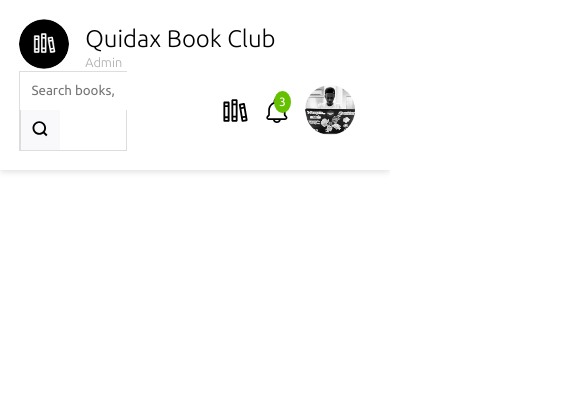
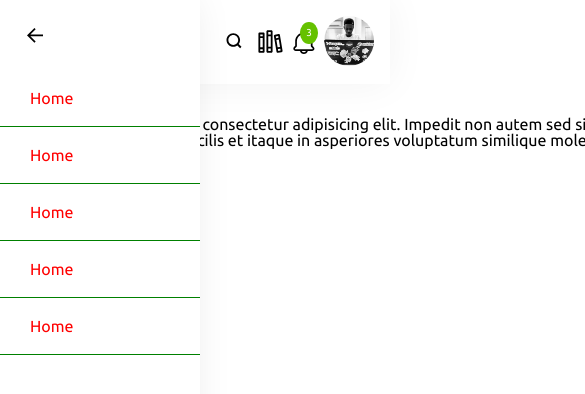
Before and after one commit to Easybuoy/quidax-assessment, a website: page index.html in a window 390 px wide. Shown: the top 394 px of the page, 585 px wide, since content can reach past the window. Drawn offline with nearby package versions, Linux system fonts and the light colour scheme; files that its build step writes are made by us from their sources.

Commit message:
style navigation

```diff
--- a/index.html
+++ b/index.html
@@ -12,14 +12,20 @@
   </head>
   <body>
     <nav>
-      <div class="nav__logo">
-        <a href="/">
-          <img class="img_sm" src="./assets/logo.png" alt="Logo"
-        /></a>
+      <div class="nav__left">
+        <div class="nav__menu" onclick="toggleNav()">
+          <img src="./assets/menu.svg" alt="Menu" />
+        </div>
 
-        <div class="nav__logo__text">
-          <h3>Quidax Book Club</h3>
-          <p>Admin</p>
+        <div class="nav__logo">
+          <a href="/">
+            <img class="img_sm" src="./assets/logo.png" alt="Logo" />
+          </a>
+
+          <div class="nav__logo__text">
+            <h3>Quidax Book Club</h3>
+            <p>Admin</p>
+          </div>
         </div>
       </div>
 
@@ -32,6 +38,10 @@
       </div>
 
       <div class="nav__links">
+        <div class="nav__links__item search-icon">
+          <img src="./assets/search.svg" alt="Search" />
+        </div>
+
         <div class="nav__links__item">
           <img class="img_xs" src="./assets/book.svg" alt="Book" />
         </div>
@@ -49,5 +59,30 @@
         </div>
       </div>
     </nav>
+
+    <div id="sidebar" class="active">
+      <div class="back-button" onclick="toggleNav()" >
+        <img src="./assets/back.svg" alt="Back" />
+      </div>
+      <ul>
+        <li>Home</li>
+        <li>Home</li>
+        <li>Home</li>
+        <li>Home</li>
+        <li>Home</li>
+      </ul>
+    </div>
+
+    <div class="main-content">
+      <h2>My COntent</h2>
+      <p>
+        Lorem ipsum dolor sit amet consectetur adipisicing elit. Impedit non
+        autem sed sint iste quidem sapiente, voluptatem doloremque repellendus
+        facilis et itaque in asperiores voluptatum similique molestiae, fugiat
+        error? Ratione!
+      </p>
+    </div>
+
+    <script src="./js/index.js"></script>
   </body>
 </html>
--- a/js/index.js
+++ b/js/index.js
@@ -0,0 +1,23 @@
+window.addEventListener("click", (e) => {
+  if (window.screen.width < 660) {
+    if (document.getElementById("sidebar").contains(e.target)) {
+      if (e.target.alt === "Back") {
+        document.getElementById("sidebar").classList.remove("active");
+      }
+    } else {
+      if (!(e.target.alt === "Menu")) {
+        document.getElementById("sidebar").classList.remove("active");
+      }
+    }
+  }
+});
+
+window.addEventListener("resize", () => {
+  if (window.screen.width > 660) {
+  }
+  //   console.log(window.screen.width);
+});
+
+const toggleNav = () => {
+  document.getElementById("sidebar").classList.add("active");
+};
--- a/less/navigation.less
+++ b/less/navigation.less
@@ -4,8 +4,25 @@ nav {
   justify-content: space-between;
   align-items: center;
   padding: 1.2rem;
-  box-shadow: 0px 2px 6px 0px rgba(0, 0, 0, 0.12);
+  box-shadow: 0px 0px 40px rgba(0, 0, 0, 0.05);
 
+  @media only screen and (max-width: 500px) {
+    padding: 1rem 0.5rem;
+  }
+
+  .nav__left {
+    display: flex;
+    flex-wrap: wrap;
+    align-items: center;
+    .nav__menu {
+      display: none;
+      cursor: pointer;
+      margin-right: 1rem;
+
+      @media only screen and (max-width: 660px) {
+        display: flex;
+      }
+    }
     .nav__logo {
       display: flex;
       flex-wrap: wrap;
@@ -22,6 +39,11 @@ nav {
           color: @grey;
           font-weight: 300;
         }
+
+        @media only screen and (max-width: 1100px) {
+          display: none;
+        }
+      }
     }
   }
 
@@ -33,6 +55,19 @@ nav {
     display: flex;
     flex-wrap: wrap;
     justify-content: space-between;
+
+    @media only screen and (max-width: 1200px) {
+      width: 40%;
+    }
+
+    @media only screen and (max-width: 850px) {
+      width: 50%;
+    }
+
+    @media only screen and (max-width: 660px) {
+      display: none;
+    }
+
     input {
       border: none;
       font-family: @primaryFont;
@@ -57,6 +92,17 @@ nav {
 
     .nav__links__item {
       padding: 0 1rem;
+      @media only screen and (max-width: 500px) {
+        padding: 0 0.5rem;
+      }
+    }
+
+    .search-icon {
+      display: none;
+
+      @media only screen and (max-width: 660px) {
+        display: block;
+      }
     }
 
     .notification {
@@ -67,9 +113,9 @@ nav {
         top: -7px;
         right: -2px;
         color: @white;
-        font-size: 12px;
+        font-size: 10px;
         background: @lightGreen;
-        padding: 5px;
+        padding: 6px;
         border-radius: 50%;
         display: flex;
         flex-wrap: wrap;
@@ -90,3 +136,57 @@ nav {
     border-radius: 50%;
   }
 }
+
+#sidebar {
+  position: fixed;
+  left: -200px;
+  background: #ffffff;
+  height: 100%;
+  transition: all 500ms linear;
+  // text-align: center;
+  position: fixed;
+  box-shadow: -10px 0px 40px rgba(0, 0, 0, 0.1);
+  // background: rgba(0, 0, 0, 0.35);
+  @media only screen and (max-width: 660px) {
+    bottom: 0;
+    top: 0;
+    z-index: 99;
+  }
+
+  .back-button {
+    display: none;
+
+    @media only screen and (max-width: 660px) {
+      display: flex;
+    }
+  }
+}
+
+#sidebar.active {
+  left: 0;
+  width: 350px;
+
+  @media only screen and (max-width: 500px) {
+    width: 200px;
+  }
+}
+
+#sidebar ul li {
+  color: red;
+  list-style: none;
+  padding: 20px 30px;
+  border-bottom: 1px solid green;
+}
+
+// .sidebar .button-area {
+
+// }
+
+.main-content {
+  width: 900px;
+  margin: 0 auto;
+  // padding: 7%;
+}
+
+.main-content h2 {
+}
```
Also changed, not shown: assets/back.svg (added), assets/menu.svg (added), 1 other file. Lines whose indentation alone changed are shown as unchanged.
